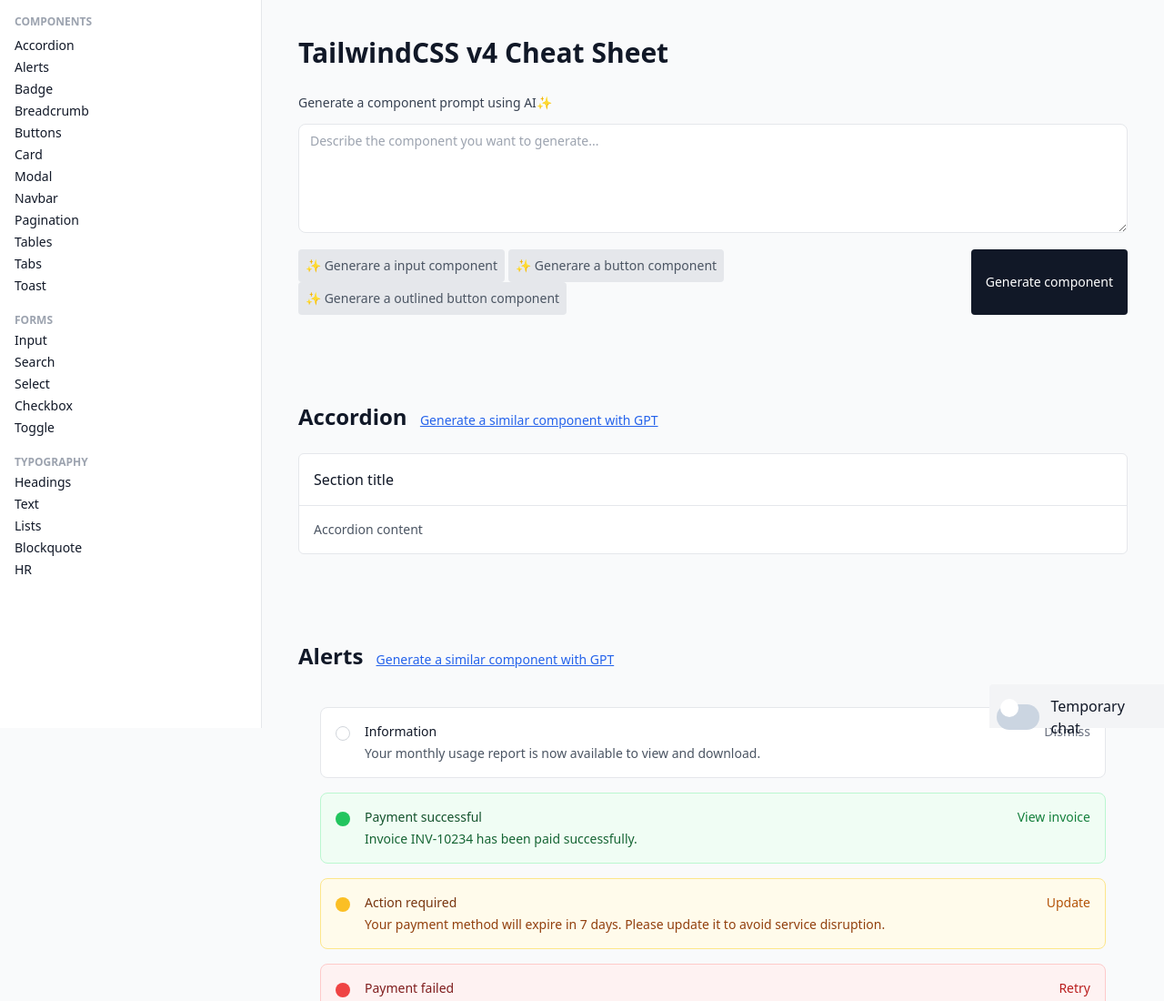
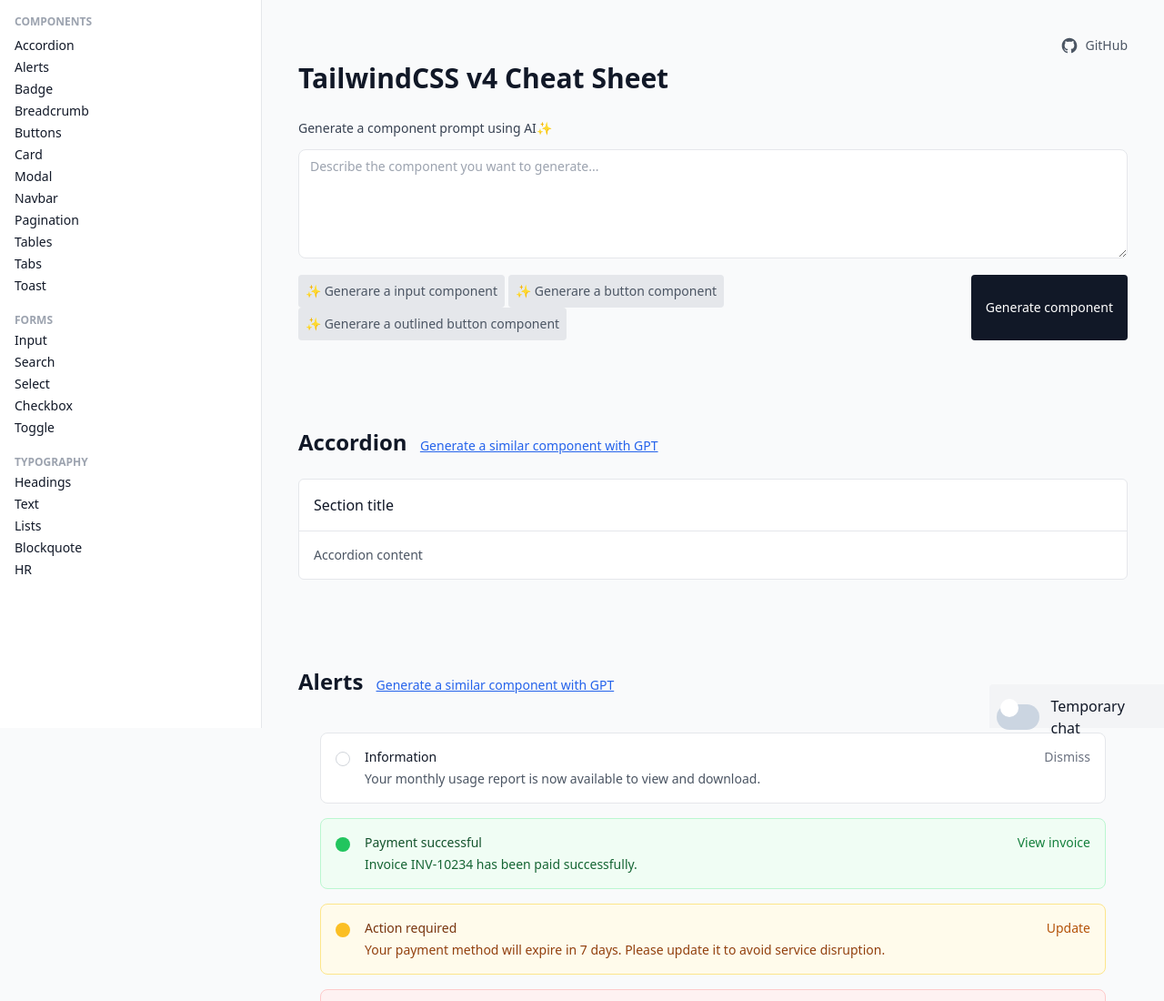
Before and after one commit to tiagofrancafernandes/TailwindCSS-v4-Cheat-Sheet, a website: page index.html in a window 1280 px wide. Shown: the top 1100 px of the page at 91% size. Drawn offline with nearby package versions, Linux system fonts and the light colour scheme.

Commit message:
Add GitHub link to header

```diff
--- a/index.html
+++ b/index.html
@@ -117,6 +117,25 @@
 
         <main class="flex-1 p-10 space-y-24">
             <div class="w-full mb-8">
+                <div class="flex justify-end mb-2">
+                    <a
+                        href="https://github.com/tiagofrancafernandes/TailwindCSS-v4-Cheat-Sheet"
+                        class="inline-flex items-center gap-2 text-sm text-gray-600 hover:text-gray-900"
+                        target="_blank"
+                        rel="noopener noreferrer"
+                        aria-label="GitHub repository"
+                    >
+                        <svg
+                            class="w-5 h-5"
+                            viewBox="0 0 24 24"
+                            fill="currentColor"
+                            aria-hidden="true"
+                        >
+                            <path d="M12 2C6.477 2 2 6.59 2 12.253c0 4.53 2.865 8.37 6.839 9.726.5.096.682-.223.682-.496 0-.245-.009-.894-.014-1.756-2.782.62-3.369-1.374-3.369-1.374-.454-1.182-1.11-1.496-1.11-1.496-.907-.638.069-.625.069-.625 1.003.072 1.531 1.06 1.531 1.06.892 1.564 2.341 1.113 2.91.85.091-.664.35-1.113.636-1.368-2.22-.26-4.555-1.14-4.555-5.075 0-1.121.39-2.037 1.029-2.755-.103-.262-.446-1.309.098-2.729 0 0 .84-.275 2.75 1.052A9.35 9.35 0 0 1 12 6.844c.85.004 1.705.118 2.503.347 1.909-1.327 2.748-1.052 2.748-1.052.546 1.42.203 2.467.1 2.729.64.718 1.027 1.634 1.027 2.755 0 3.946-2.338 4.812-4.566 5.067.359.317.678.941.678 1.898 0 1.37-.012 2.477-.012 2.814 0 .275.18.596.688.495C19.137 20.62 22 16.781 22 12.253 22 6.59 17.523 2 12 2z"></path>
+                        </svg>
+                        GitHub
+                    </a>
+                </div>
                 <h2 class="text-3xl font-semibold">TailwindCSS v4 Cheat Sheet</h2>
 
                 <div class="fixed w-48 h-12 right-0 bottom-0 bg-gray-100 p-2 pt-3 rounded-tl">
```
